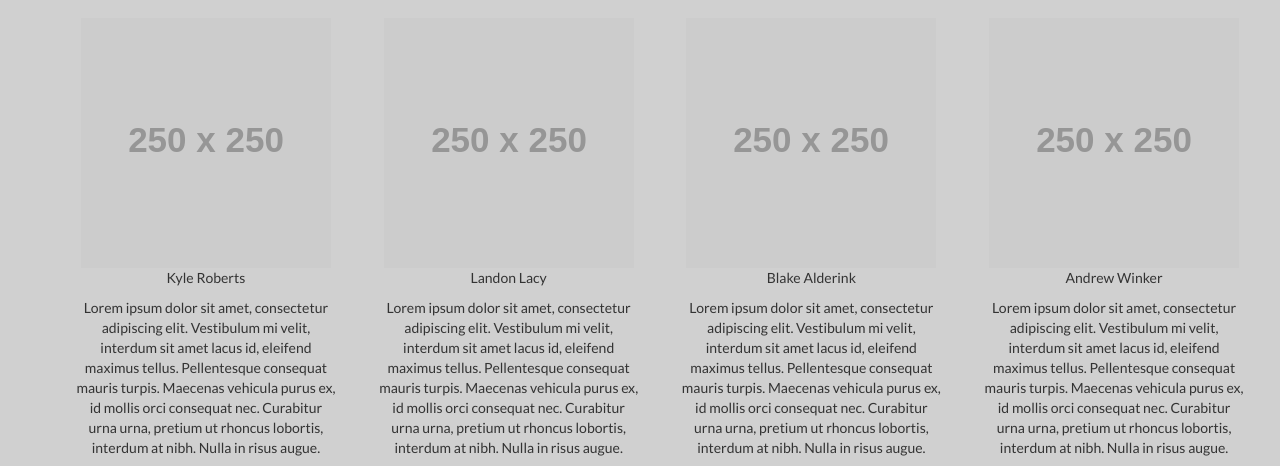
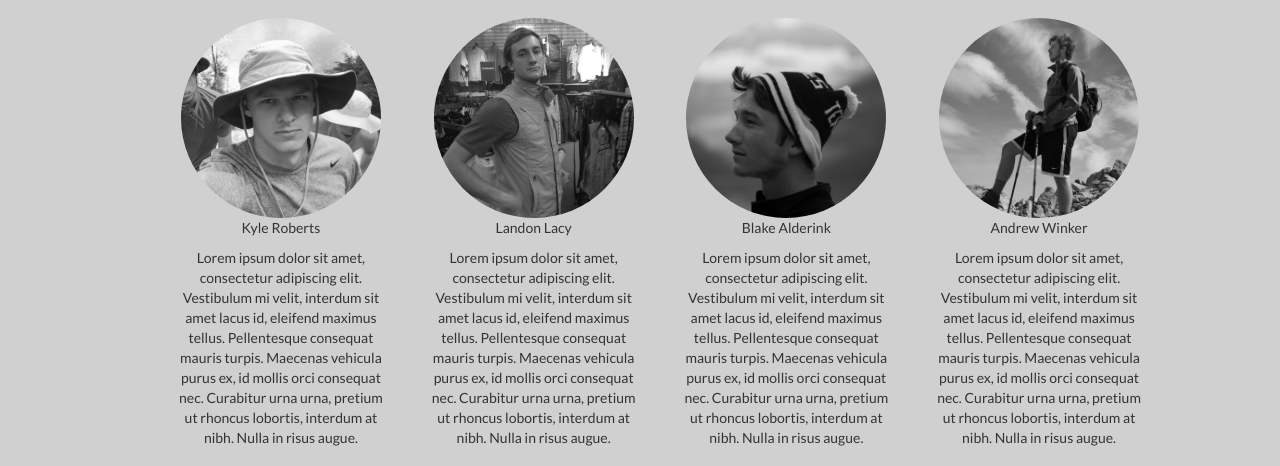
Before and after one commit to kylearob/canada2015, a plain HTML site: page index.html in a window 1280 px wide. Shown: the part 1923-2389 px from the top of the page. Drawn offline with nearby package versions, Linux system fonts and the light colour scheme; placeholder pictures from the web are drawn by us.

Commit message:
updated bios, nav

```diff
--- a/index.html
+++ b/index.html
@@ -91,22 +91,22 @@
 <div id="bio">
   <ul>
     <li>
-      <img src="http://placehold.it/250x250">
+      <img class="biophoto" src="img/kyle.jpg">
       <p>Kyle Roberts</p>
 <p>Lorem ipsum dolor sit amet, consectetur adipiscing elit. Vestibulum mi velit, interdum sit amet lacus id, eleifend maximus tellus. Pellentesque consequat mauris turpis. Maecenas vehicula purus ex, id mollis orci consequat nec. Curabitur urna urna, pretium ut rhoncus lobortis, interdum at nibh. Nulla in risus augue.</p>
     </li>
     <li>
-      <img src="http://placehold.it/250x250">
+      <img class="biophoto" src="img/landon.jpg">
       <p>Landon Lacy</p>
 Lorem ipsum dolor sit amet, consectetur adipiscing elit. Vestibulum mi velit, interdum sit amet lacus id, eleifend maximus tellus. Pellentesque consequat mauris turpis. Maecenas vehicula purus ex, id mollis orci consequat nec. Curabitur urna urna, pretium ut rhoncus lobortis, interdum at nibh. Nulla in risus augue.
     </li>
     <li>
-      <img src="http://placehold.it/250x250">
+      <img class="biophoto" src="img/blake.jpg">
       <p>Blake Alderink</p>
 Lorem ipsum dolor sit amet, consectetur adipiscing elit. Vestibulum mi velit, interdum sit amet lacus id, eleifend maximus tellus. Pellentesque consequat mauris turpis. Maecenas vehicula purus ex, id mollis orci consequat nec. Curabitur urna urna, pretium ut rhoncus lobortis, interdum at nibh. Nulla in risus augue.
     </li>
     <li>
-      <img src="http://placehold.it/250x250">
+      <img class="biophoto" src="img/winker.jpg">
       <p>Andrew Winker</p>
 Lorem ipsum dolor sit amet, consectetur adipiscing elit. Vestibulum mi velit, interdum sit amet lacus id, eleifend maximus tellus. Pellentesque consequat mauris turpis. Maecenas vehicula purus ex, id mollis orci consequat nec. Curabitur urna urna, pretium ut rhoncus lobortis, interdum at nibh. Nulla in risus augue.
     </li>
--- a/style/style.css
+++ b/style/style.css
@@ -48,7 +48,7 @@ BACKGROUND
   background-image: url("../img/bg9.jpg");
 }
 .cd-fixed-bg.cd-bg-3 {
-  background-image: url("../img/bg8.jpg");
+  background-image: url("../img/bg14.jpg");
 }
 .cd-fixed-bg.cd-bg-4 {
   background-image: url("../img/bg2.jpg");
@@ -56,7 +56,7 @@ BACKGROUND
 
 .cd-scrolling-bg {
 /*	min-height: 100%;*/
-background-color: #fff;
+/*background-color: #fff;*/
 }
 
 .cd-scrolling-bg.cd-intro {
@@ -223,6 +223,7 @@ NAV
 #nav {
   width: 100%;
     text-align: center;
+    background-color: rgba(200,200,200,0.5);
 }
 
 #nav ul {
@@ -239,7 +240,7 @@ NAV
 }
 
 #nav li+li {
-  border-left: 2px solid rgba(70,70,70,0.75);
+/*  border-left: 2px solid rgba(70,70,70,0.75);*/
 }
 
 #nav a {
@@ -272,5 +273,16 @@ BIO
   display: inline-block;
   float: none;
   padding: 20px 20px;
-  width: 300px;
+  width: 250px;
 }
+
+.biophoto {
+  width: 200px;
+  height: 200px;
+
+  /*border: 5px solid #fff;*/
+  border-radius: 100px;
+  -webkit-filter: grayscale(100%);
+  filter: grayscale(100%);
+
+}
```
Also changed, not shown: img/blake.jpg (added), img/kyle.jpg (added), img/landon.jpg (added), img/winker.jpg (added).
